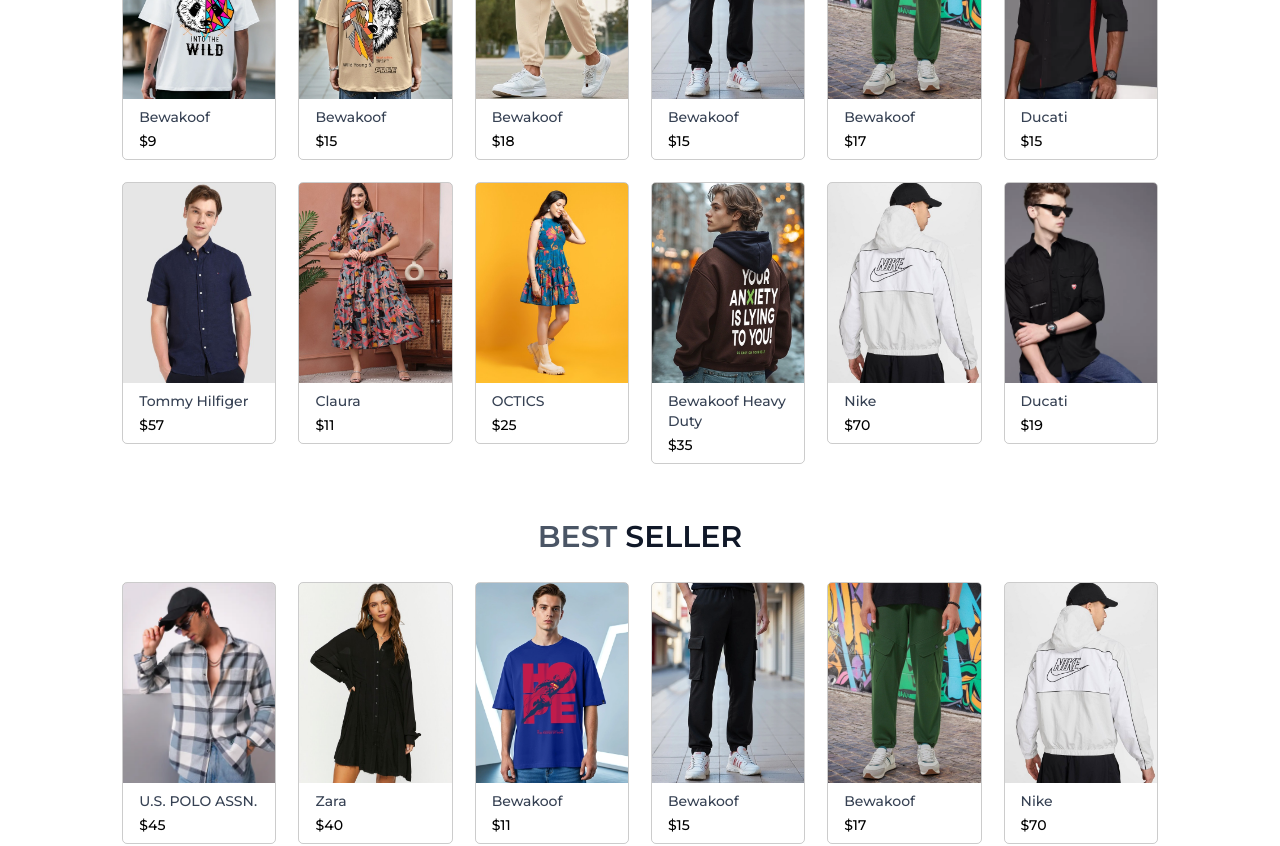
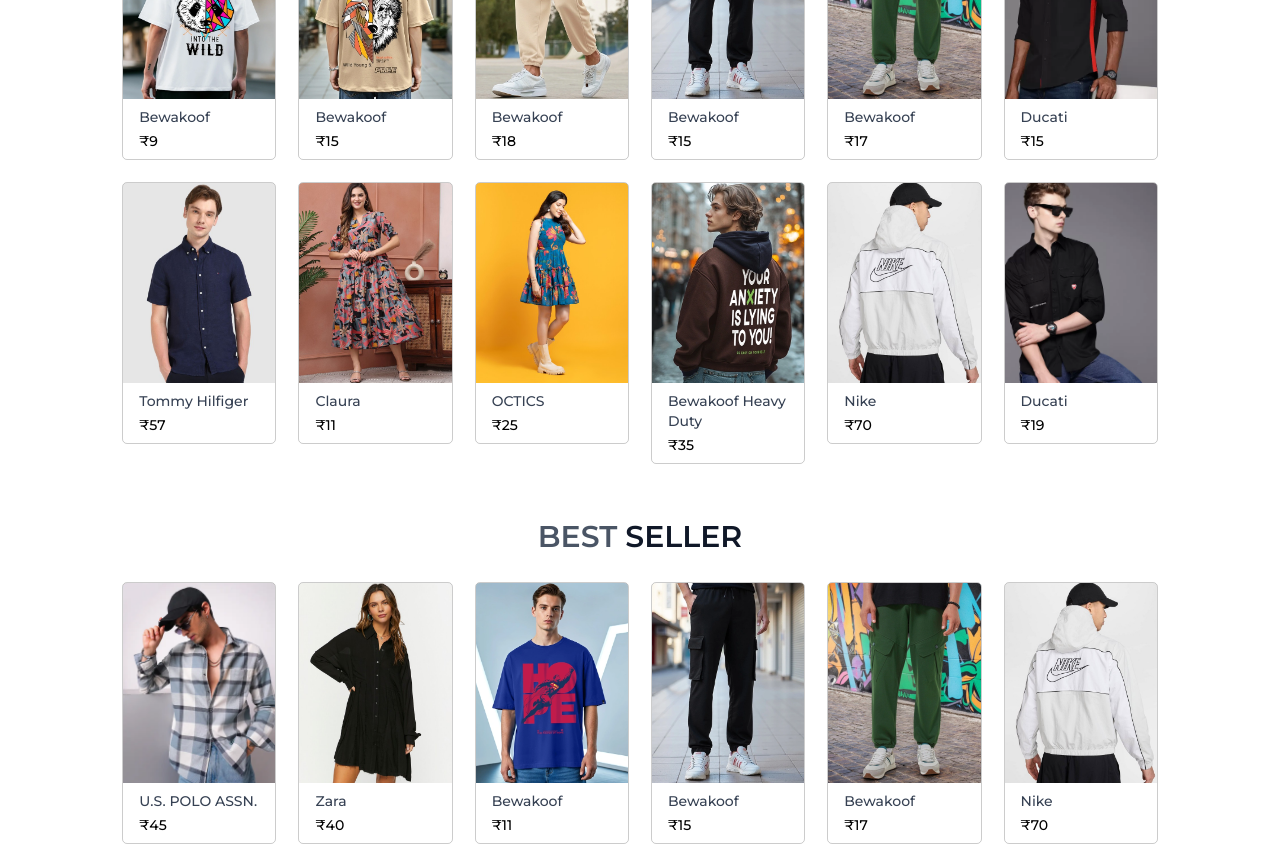
Before and after one commit to Anurag-Singh-0/FuryLand, a React (Vite) app in the folder frontend/: page / in a window 1280 px wide. Shown: the part 800-1646 px from the top of the page. Built offline with nearby package versions, Linux system fonts and the light colour scheme.

Commit message:
Changes the currency symbol

```diff
--- a/frontend/src/context/ShopContext.jsx
+++ b/frontend/src/context/ShopContext.jsx
@@ -6,7 +6,7 @@
 export const ShopContext = createContext();
 
 const ShopContextProvider = (props) => {
-  const currency = "$";
+  const currency = "₹"; // ₹,  $
   const delivaryFee = 10;
   const [search, setSearch] = useState("");
   const [showSearch, setShowSearch] = useState(false);
--- a/frontend/src/pages/PlaceOrder.jsx
+++ b/frontend/src/pages/PlaceOrder.jsx
@@ -2,6 +2,7 @@
 import { useContext, useState } from "react";
 import { ShopContext } from "../context/ShopContext";
 import CartTotal from "../components/CartTotal";
+import { toast } from "react-toastify";
 
 function PlaceOrder() {
   const { navigate, cartItems } = useContext(ShopContext);
@@ -10,6 +11,7 @@
   const handleSubmit = (e) => {
     e.preventDefault();
     console.log("Form submitted!");
+    toast.success("Order Placed")
     navigate("/orders");
   };
 
```
